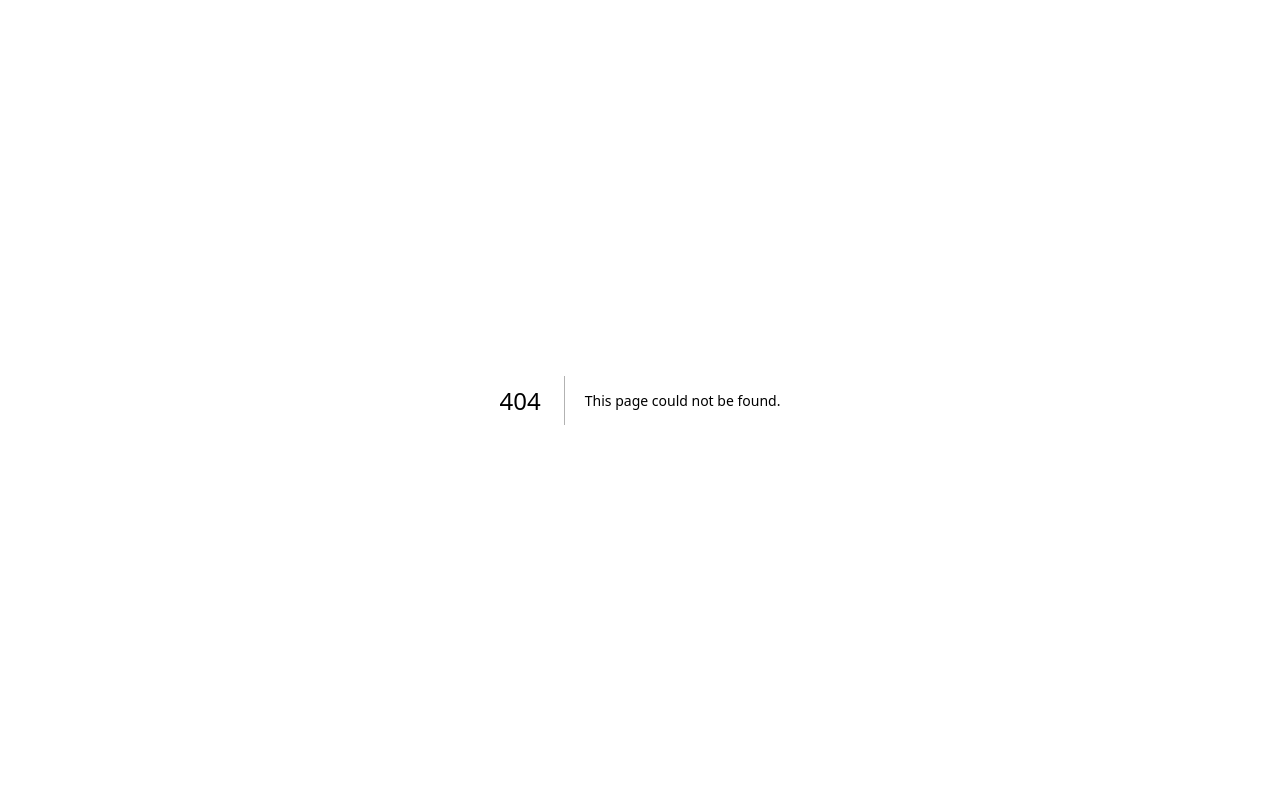
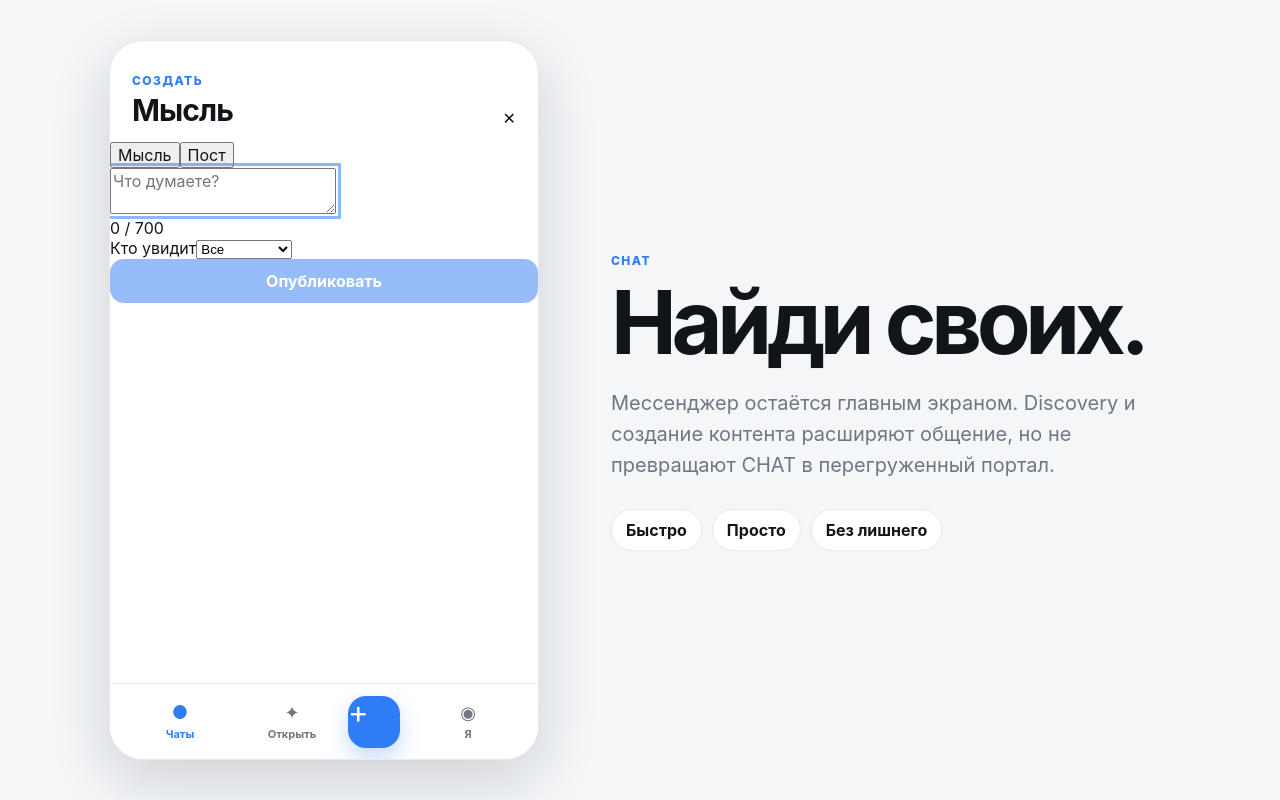
Before and after one commit to venomimonstro/chat-hive, a Next.js app in the folder web/: page /create/post in a window 1280 px wide. Before the commit this address had no page. Built offline with nearby package versions, Linux system fonts and the light colour scheme; no server answers.

Commit message:
feat(web): add thought and post composer

```diff
--- /dev/null
+++ b/web/app/create/post/page.tsx
@@ -0,0 +1,104 @@
+'use client';
+
+import { FormEvent, useMemo, useState } from 'react';
+import { useRouter, useSearchParams } from 'next/navigation';
+import { AppShell } from '../../../components/AppShell';
+import { Button } from '../../../components/ui';
+import { getAccessToken, refreshSession } from '../../../lib/api';
+
+const API_BASE = process.env.NEXT_PUBLIC_API_BASE_URL ?? 'http://localhost:8080';
+
+type PostKind = 'thought' | 'post';
+
+function limitFor(kind: PostKind) {
+  return kind === 'thought' ? 700 : 8000;
+}
+
+export default function CreatePostPage() {
+  const router = useRouter();
+  const search = useSearchParams();
+  const initialKind: PostKind = search.get('kind') === 'post' ? 'post' : 'thought';
+  const [kind, setKind] = useState<PostKind>(initialKind);
+  const [body, setBody] = useState('');
+  const [visibility, setVisibility] = useState<'public' | 'followers'>('public');
+  const [busy, setBusy] = useState(false);
+  const [error, setError] = useState('');
+  const limit = useMemo(() => limitFor(kind), [kind]);
+
+  async function publish(event: FormEvent) {
+    event.preventDefault();
+    const text = body.trim();
+    if (!text || text.length > limit || busy) return;
+    setBusy(true);
+    setError('');
+    try {
+      let access = getAccessToken();
+      if (!access) access = (await refreshSession())?.access_token ?? null;
+      if (!access) {
+        router.replace('/login');
+        return;
+      }
+      let response = await fetch(`${API_BASE}/api/v1/posts`, {
+        method: 'POST',
+        credentials: 'include',
+        headers: { 'Content-Type': 'application/json', Accept: 'application/json', Authorization: `Bearer ${access}` },
+        body: JSON.stringify({ kind, body: text, visibility })
+      });
+      if (response.status === 401) {
+        const refreshed = await refreshSession();
+        if (refreshed) {
+          response = await fetch(`${API_BASE}/api/v1/posts`, {
+            method: 'POST', credentials: 'include',
+            headers: { 'Content-Type': 'application/json', Accept: 'application/json', Authorization: `Bearer ${refreshed.access_token}` },
+            body: JSON.stringify({ kind, body: text, visibility })
+          });
+        }
+      }
+      if (!response.ok) {
+        const payload = await response.json().catch(() => null);
+        throw new Error(payload?.error?.message ?? 'Не удалось опубликовать');
+      }
+      const post = await response.json() as { id: string };
+      router.replace(`/post/${post.id}`);
+    } catch (err) {
+      setError(err instanceof Error ? err.message : 'Не удалось опубликовать');
+    } finally {
+      setBusy(false);
+    }
+  }
+
+  return (
+    <AppShell active="Чаты">
+      <header className="screenHeader">
+        <div><span className="eyebrow">СОЗДАТЬ</span><h1>{kind === 'thought' ? 'Мысль' : 'Пост'}</h1></div>
+        <a href="/create" aria-label="Закрыть">✕</a>
+      </header>
+      <form className="postComposer" onSubmit={publish}>
+        <div className="postKindSwitch" role="group" aria-label="Формат публикации">
+          <button type="button" className={kind === 'thought' ? 'isActive' : ''} onClick={() => setKind('thought')}>Мысль</button>
+          <button type="button" className={kind === 'post' ? 'isActive' : ''} onClick={() => setKind('post')}>Пост</button>
+        </div>
+        <textarea
+          autoFocus
+          value={body}
+          onChange={(event) => setBody(event.target.value)}
+          maxLength={limit}
+          placeholder={kind === 'thought' ? 'Что думаете?' : 'Расскажите подробнее…'}
+          aria-label="Текст публикации"
+        />
+        <div className="postComposerMeta"><span>{body.length} / {limit}</span></div>
+        <label className="postAudience">
+          <span>Кто увидит</span>
+          <select value={visibility} onChange={(event) => setVisibility(event.target.value as 'public' | 'followers')}>
+            <option value="public">Все</option>
+            <option value="followers">Подписчики</option>
+          </select>
+        </label>
+        {error ? <p className="messengerError" role="alert">{error}</p> : null}
+        <Button type="submit" disabled={busy || body.trim().length === 0 || body.length > limit} fullWidth>
+          {busy ? 'Публикуем…' : 'Опубликовать'}
+        </Button>
+      </form>
+    </AppShell>
+  );
+}
```
